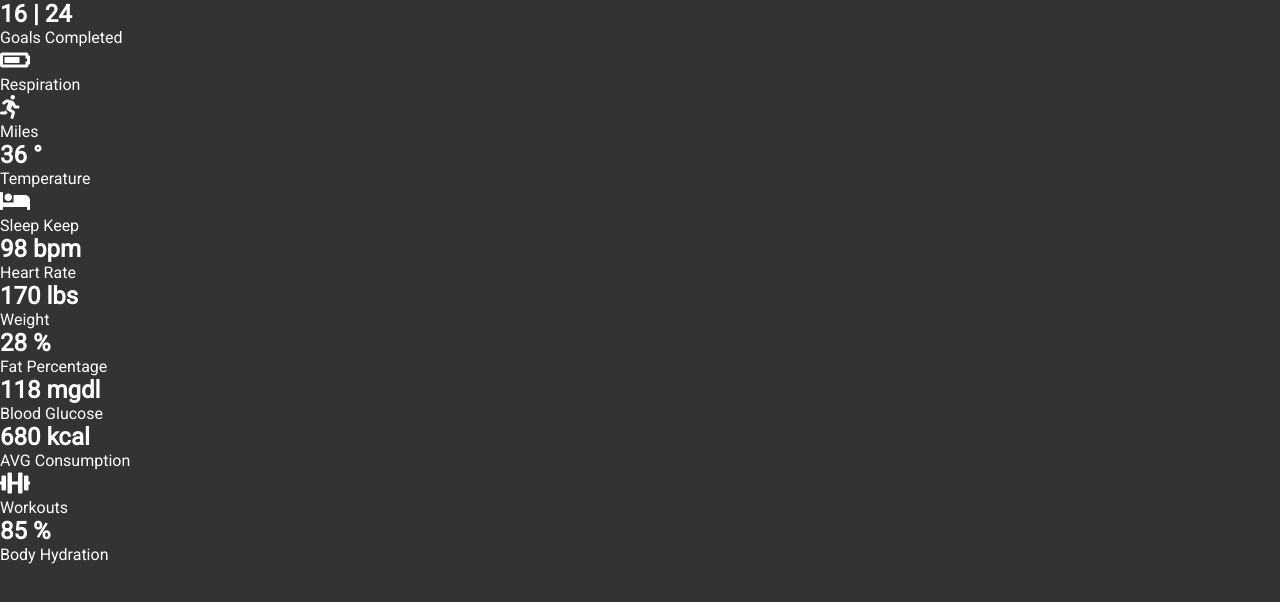
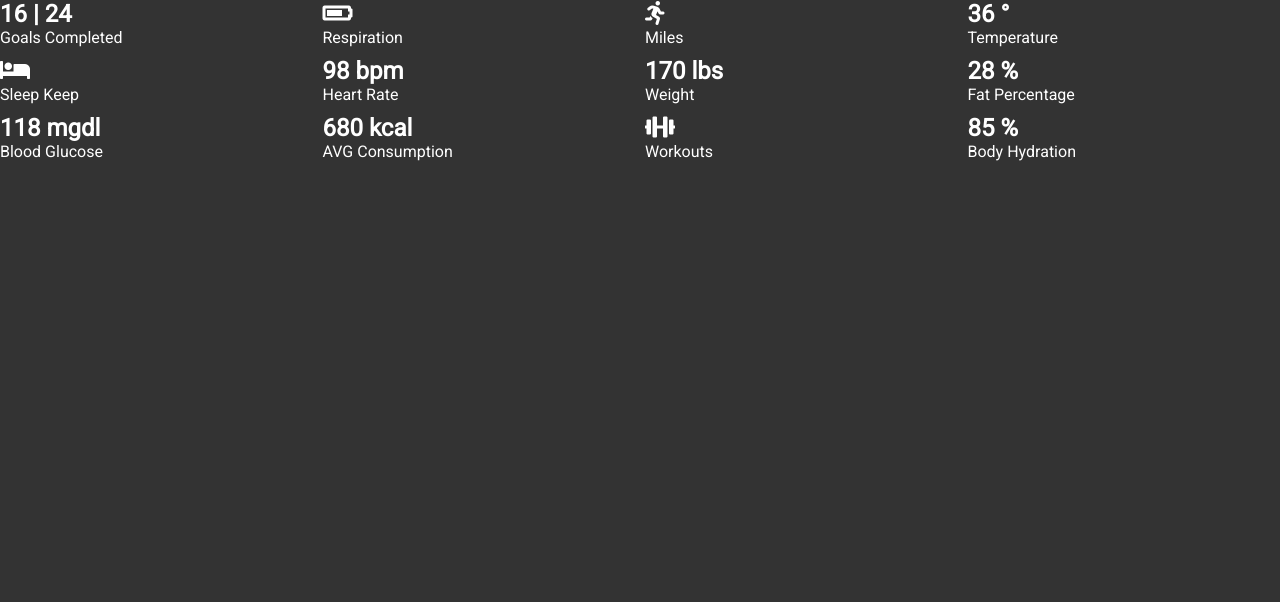
Before and after one commit to j3ffh95/grid-layout, a plain HTML site: page index.html in a window 1280 px wide. Drawn offline with Linux system fonts and the light colour scheme.

Commit message:
Styled the container class

```diff
--- a/style.css
+++ b/style.css
@@ -11,3 +11,9 @@ body {
   color: #fff;
   font-family: "Roboto", sans-serif;
 }
+
+.container {
+  display: grid;
+  grid-template-columns: repeat(4, 1fr);
+  gap: 10px;
+}
```
